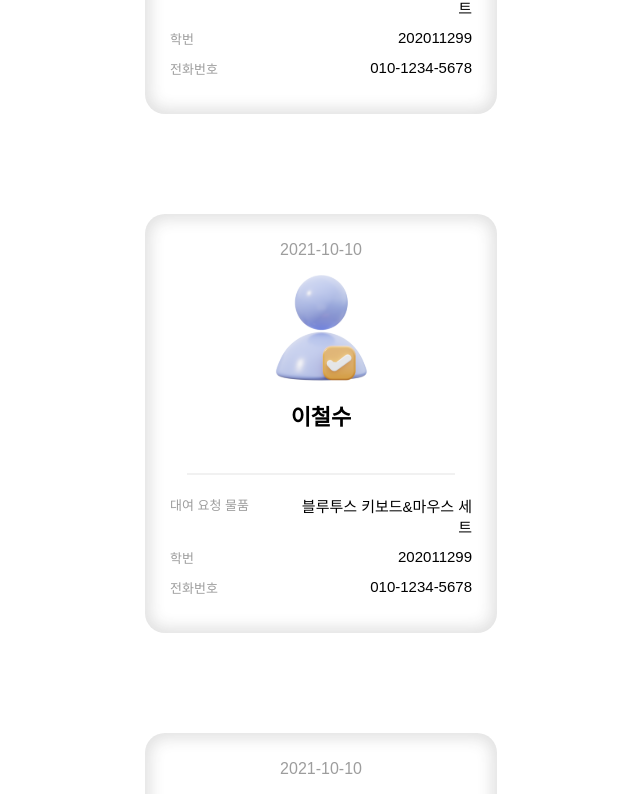
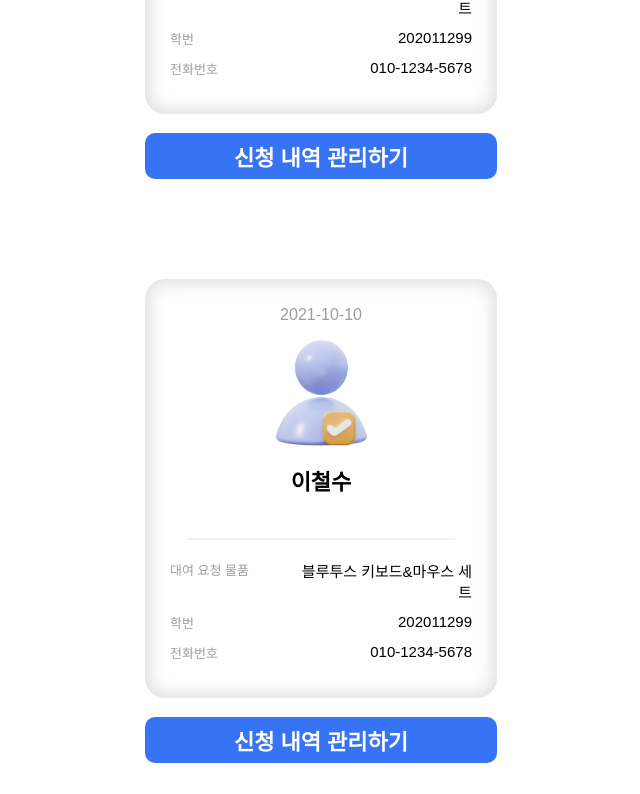
Before and after one commit to KU-CSE-LINK/Linker-Frontend, a React (Vite) app: page /admin/rentals in a window 1280 px wide. Shown: the part 578-1372 px from the top of the page, without its empty margins (87-727 px from the left). Built offline with nearby package versions, Linux system fonts and the light colour scheme.

Commit message:
Feat: 신청 목록 조회 컴포넌트 버튼 추가

```diff
--- a/src/components/admin/rental/RentalCard.jsx
+++ b/src/components/admin/rental/RentalCard.jsx
@@ -1,10 +1,25 @@
-import { Container, Date, Divider, InfoItem, InfoLabel, InfoValue, RequestInfo, UserIcon, UserName, UserProfile } from './RentalCard.styles.jsx';
+import {
+  Container,
+  CardContainer,
+  Date,
+  Divider,
+  InfoItem,
+  InfoLabel,
+  InfoValue,
+  RequestInfo,
+  UserIcon,
+  UserName,
+  UserProfile,
+  BtnContent,
+} from './RentalCard.styles.jsx';
 import request from '../../../assets/admin/request.svg';
 import PropTypes from 'prop-types';
+import ActionButton from '../../button/ActionButton.jsx';
 
 const RentalCard = ({ rental }) => {
   return (
     <Container>
+      <CardContainer>
         <UserProfile>
           <Date>{rental.createdAt}</Date>
           <UserIcon src={request} alt="requestIcon" />
@@ -25,6 +40,10 @@ const RentalCard = ({ rental }) => {
             <InfoValue>{rental.phoneNumber}</InfoValue>
           </InfoItem>
         </RequestInfo>
+      </CardContainer>
+      <ActionButton size="lg">
+        <BtnContent>신청 내역 관리하기</BtnContent>
+      </ActionButton>
     </Container>
   );
 };
--- a/src/components/admin/rental/RentalCard.styles.jsx
+++ b/src/components/admin/rental/RentalCard.styles.jsx
@@ -1,6 +1,12 @@
 import styled from 'styled-components';
 
 export const Container = styled.div`
+  display: flex;
+  flex-direction: column;
+  gap: 19px;
+`;
+
+export const CardContainer = styled.div`
   display: flex;
   flex-direction: column;
   justify-content: center;
@@ -87,3 +93,8 @@ export const InfoValue = styled.div`
   width: 172px;
   white-space: pre-line;
 `;
+
+export const BtnContent = styled.span`
+  font-size: 22px;
+  font-weight: 600;
+`;
```
Lines whose indentation alone changed are shown as unchanged.
